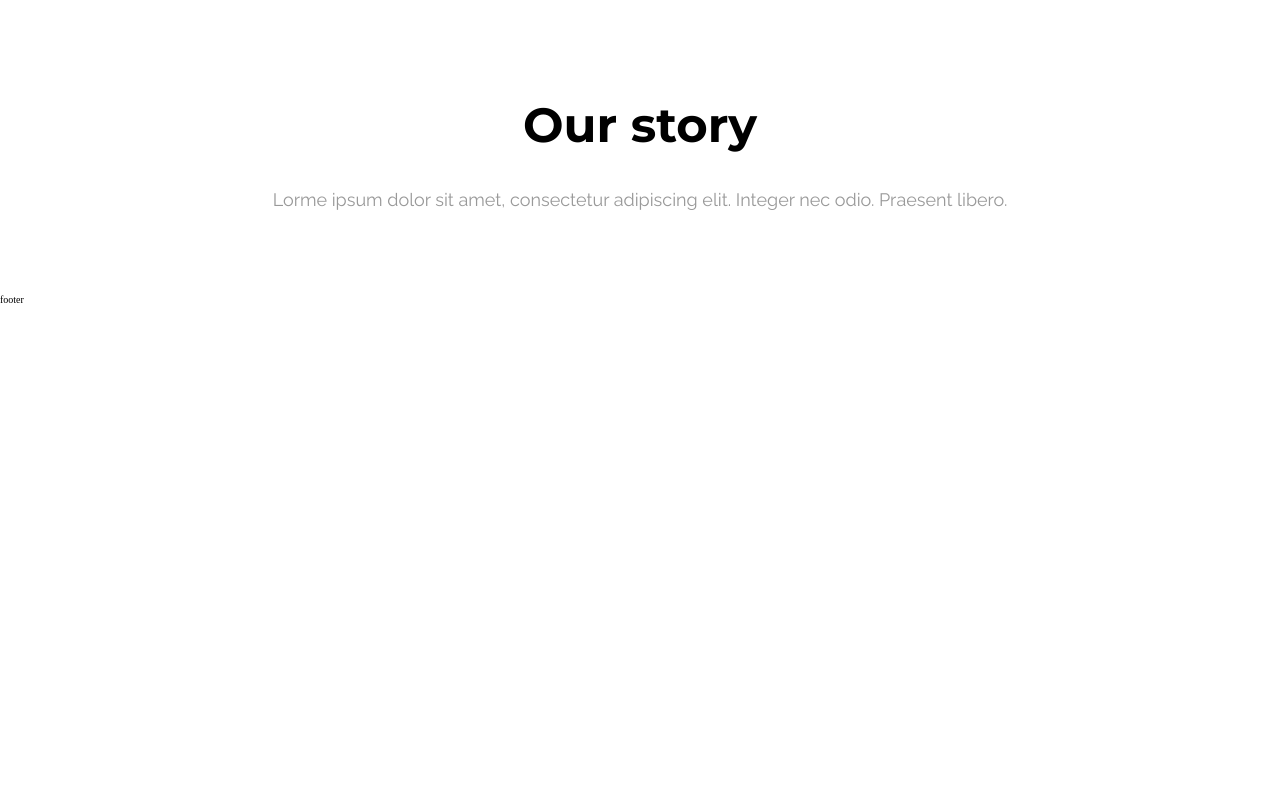
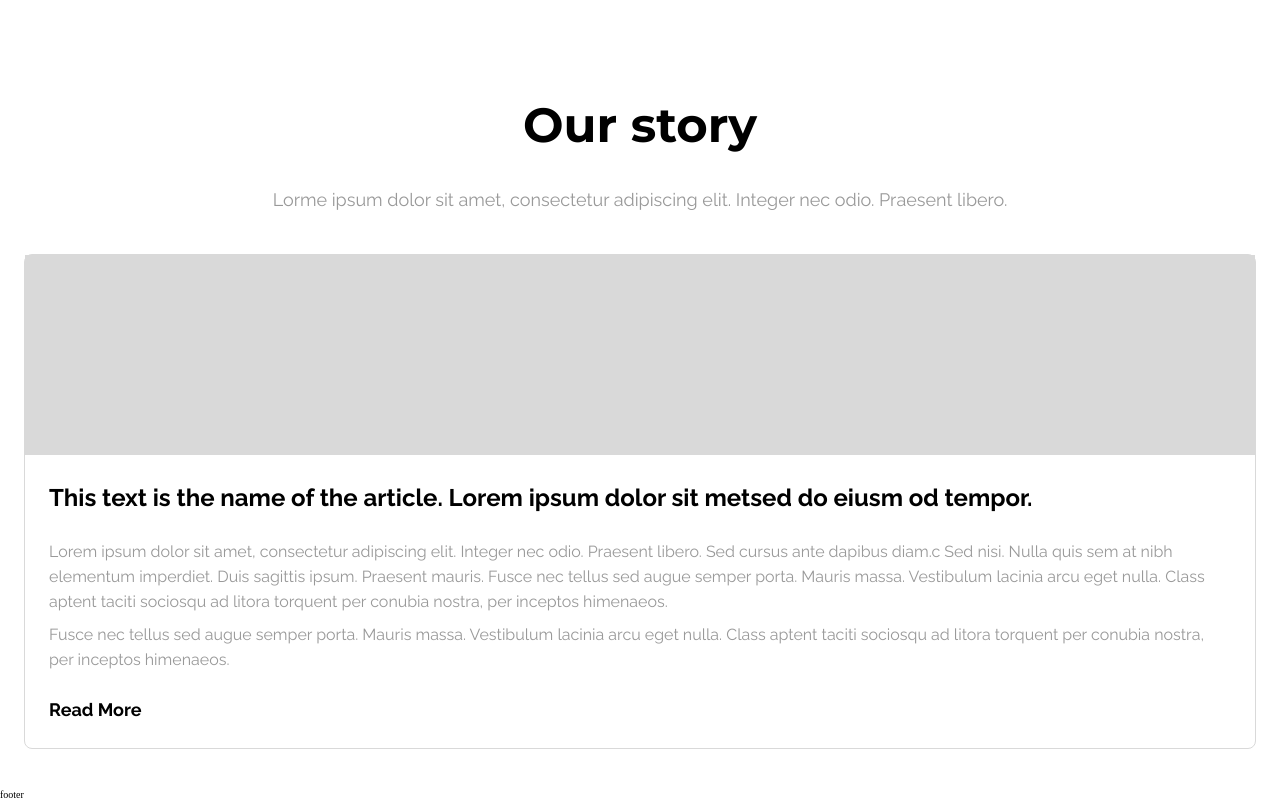
Before and after one commit to littlenines/wireframe-template, a React (Vite) app: page / in a window 1280 px wide. Shown: the part 3290-4090 px from the top of the page. Before the commit the page ends 3595 px from the top, so only its background shows below. Built offline with nearby package versions, Linux system fonts and the light colour scheme.

Commit message:
add first part of the our story card component

```diff
--- /dev/null
+++ b/src/components/ContentCard/ContentCard.module.scss
@@ -0,0 +1,29 @@
+@use "src/style/variables" as *;
+
+.content_card {
+border: 1px solid $background-fill;
+border-radius: $border-lg;
+}
+
+.media {
+    height: 200px;
+    background-color: $background-fill;
+    margin-bottom: $mr-md;
+}
+
+.content {
+    padding: 0 $pd-md $pd-md;
+    h3 {
+        margin-bottom: $mr-md;
+    }
+}
+
+.description {
+    p:not(:last-child) {
+        margin-bottom: $mr-xs;
+    }
+
+    p:last-child {
+        margin-bottom: $mr-md;
+    }
+}
--- /dev/null
+++ b/src/components/ContentCard/index.jsx
@@ -0,0 +1,28 @@
+import PropTypes from 'prop-types';
+import style from './ContentCard.module.scss';
+
+const ContentCard = (props) => {
+  const { title, description, link, linkTitle='Read More' } = props;
+  return (
+    <div className={style.content_card} {...props}>
+      <div className={style.media}></div>
+      <div className={style.content}>
+        <h3 className='card_heading_typography'>{title}</h3>
+        <div className={style.description}>
+          {description.map((item, index) => <p key={index} className='card_text_typography'>{item}</p>)}
+        </div>
+        <a href={link} className='anchor_typography'>{linkTitle}</a>
+      </div>
+      <div className="interactive_bar"></div>
+    </div>
+  )
+}
+
+ContentCard.propTypes = {
+  title: PropTypes.string,
+  description: PropTypes.array,
+  link: PropTypes.string,
+  linkTitle: PropTypes.string,
+};
+
+export default ContentCard;
--- a/src/pages/Home/index.jsx
+++ b/src/pages/Home/index.jsx
@@ -5,6 +5,7 @@ const Button = lazy(() => import('src/components/Button'));
 const FeatureCard = lazy(() => import('src/components/FeatureCard'));
 const ServiceCard = lazy(() => import('src/components/ServiceCard'));
 const TeamCard = lazy(() => import('src/components/TeamCard'));
+const ContentCard = lazy(() => import('src/components/ContentCard'));
 
 import features from 'src/assets/json/features.json';
 import services from 'src/assets/json/services.json';
@@ -12,6 +13,8 @@ import team from 'src/assets/json/team.json';
 import style from './Hero.module.scss';
 
 const Home = () => {
+  const contentDescription = ['Lorem ipsum dolor sit amet, consectetur adipiscing elit. Integer nec odio. Praesent libero. Sed cursus ante dapibus diam.c Sed nisi. Nulla quis sem at nibh elementum imperdiet. Duis sagittis ipsum. Praesent mauris. Fusce nec tellus sed augue semper porta. Mauris massa. Vestibulum lacinia arcu eget nulla. Class aptent taciti sociosqu ad litora torquent per conubia nostra, per inceptos himenaeos.', 'Fusce nec tellus sed augue semper porta. Mauris massa. Vestibulum lacinia arcu eget nulla. Class aptent taciti sociosqu ad litora torquent per conubia nostra, per inceptos himenaeos.']
+
   return (
     <main>
       {/* TODO: Make Hero component */}
@@ -77,7 +80,7 @@ const Home = () => {
       </Section>
       {/* OUR STORY */}
       <Section title='Our story' description='Lorme ipsum dolor sit amet, consectetur adipiscing elit. Integer nec odio. Praesent libero.'>
-
+        <ContentCard title='This text is the name of the article. Lorem ipsum dolor sit metsed do eiusm od tempor.' description={contentDescription}/>
       </Section>
     </main>
   );
```
